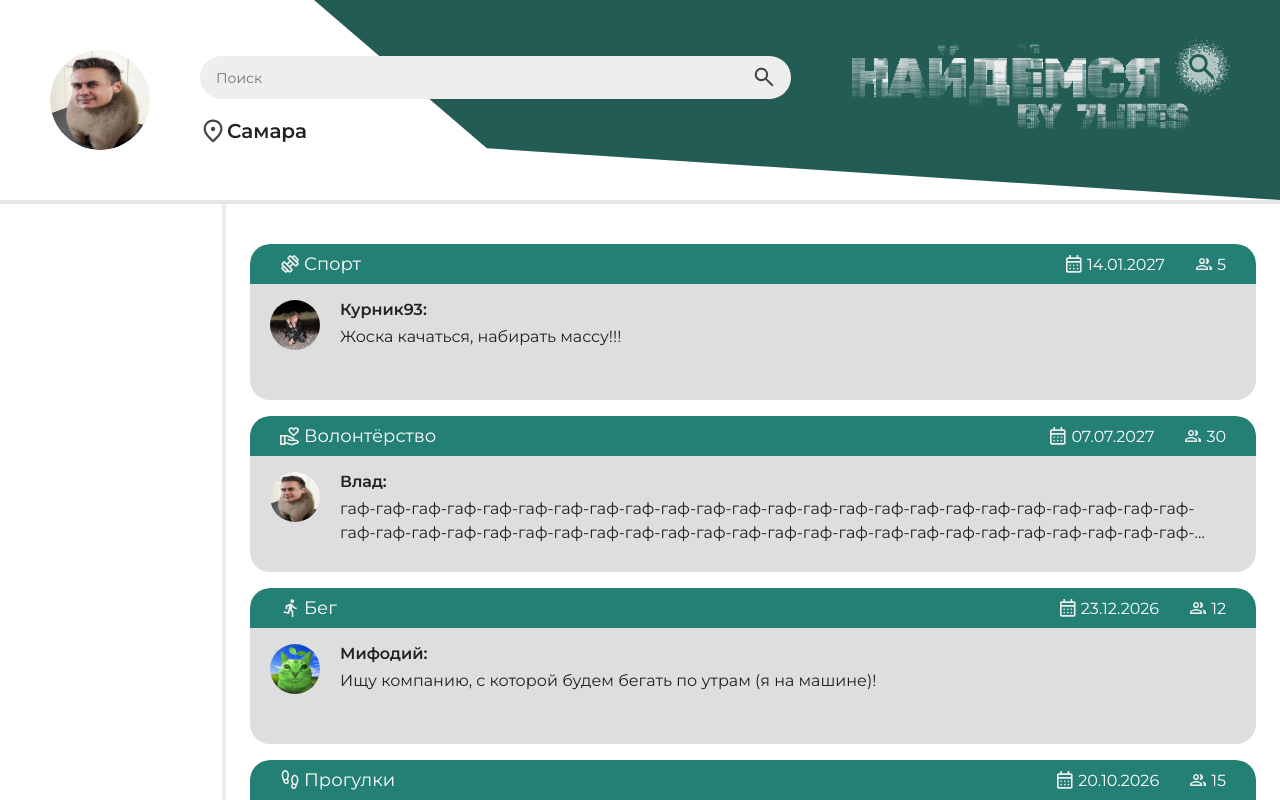
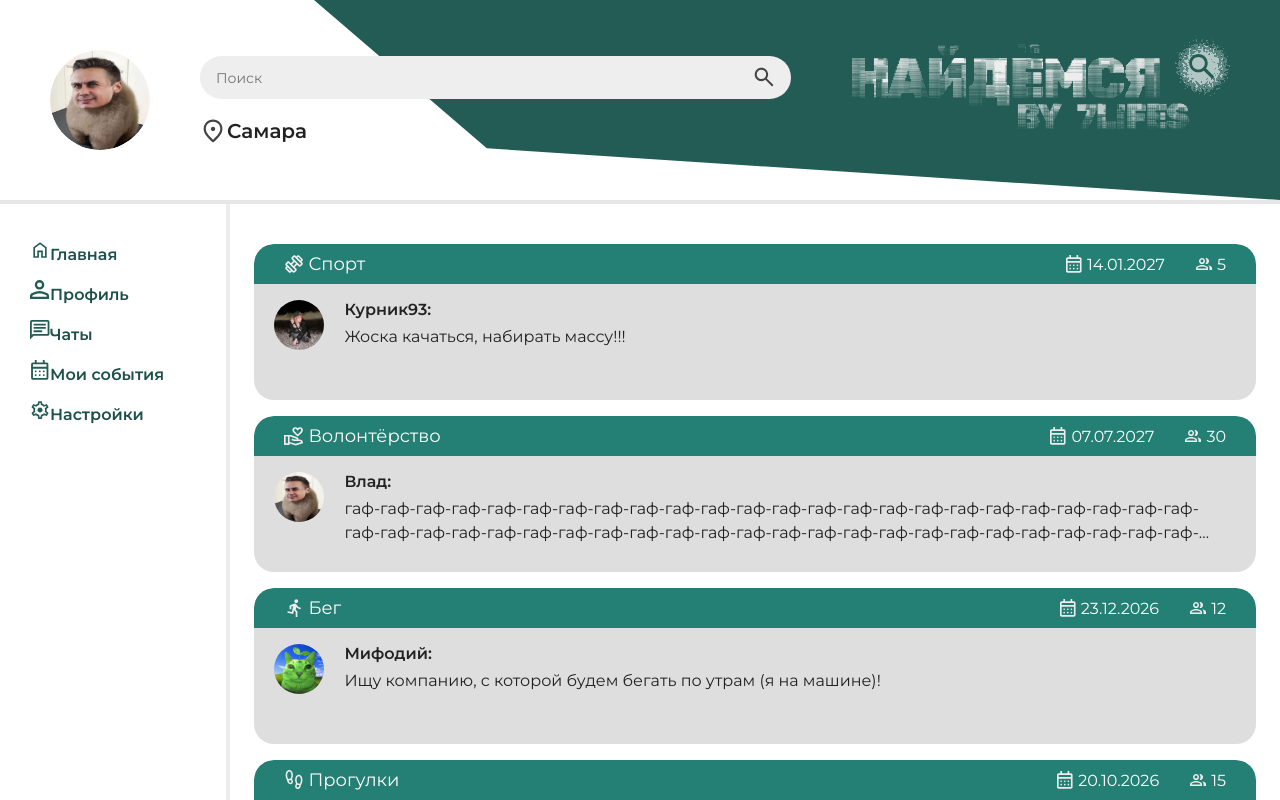
Before and after one commit to alwaysfirst23/Friend_finder, a React (Vite) app in the folder demo/frontend/: page / in a window 1280 px wide. Shown: the top 800 px of the page. Built offline with nearby package versions, Linux system fonts and the light colour scheme.

Commit message:
feat: добавлены файлы для меню сбоку

```diff
--- a/demo/frontend/src/App.css
+++ b/demo/frontend/src/App.css
@@ -4,7 +4,7 @@
 }
 
 .sidebar {
-  width: 226px;
+  width: 18%;
   flex-shrink: 0;
   min-height: 600px;
   border-right: 4px solid #ededed;
--- a/demo/frontend/src/App.jsx
+++ b/demo/frontend/src/App.jsx
@@ -2,6 +2,7 @@ import MainHeader from './components/MainHeader'
 import EventCard from './components/EventCard'
 import { events } from '../tests/data/events'
 import './App.css'
+import Menu from './components/Menu'
 
 function App() {
   return (
@@ -10,7 +11,7 @@ function App() {
 
       <div className="layout">
         <aside className="sidebar">
-          {/* тут будет меню */}
+          <Menu />
         </aside>
 
         <main className="content">
--- /dev/null
+++ b/demo/frontend/src/components/Menu.css
@@ -0,0 +1,13 @@
+.navigation {
+    display: block;
+    align-items: center;
+    padding: 20px 30px;
+    font-size: 16px;
+    color: #1d504a;
+    font-weight: 600;
+}
+
+.navigation img{
+    width: 20px;
+    height: 20px;
+}
--- /dev/null
+++ b/demo/frontend/src/components/Menu.jsx
@@ -0,0 +1,39 @@
+import './Menu.css'
+import homeIcon from '../assets/icons/home-icon-green.svg'
+import personIcon from '../assets/icons/person-icon-green.svg'
+import chatIcon from '../assets/icons/chat-icon-green.svg'
+import calendarIcon from '../assets/icons/calendar-icon-green.svg'
+import settingsIcon from '../assets/icons/settings-icon-green.svg'
+
+function Menu() {
+    return(
+        <div className='navigation'>
+            <p className='navigation__input'>
+                <img src={homeIcon} alt='' />
+                <span>Главная</span>
+            </p>
+
+            <p className='navigation__input'>
+                <img src={personIcon} alt='' />
+                <span>Профиль</span>
+            </p>
+
+            <p className='navigation__input'>
+                <img src={chatIcon} alt='' />
+                <span>Чаты</span>
+            </p>
+
+            <p className='navigation__input'>
+                <img src={calendarIcon} alt='' />
+                <span>Мои события</span>
+            </p>
+
+            <p className='navigation__input'>
+                <img src={settingsIcon} alt='' />
+                <span>Настройки</span>
+            </p>
+        </div>
+    )
+}
+
+export default Menu
```
